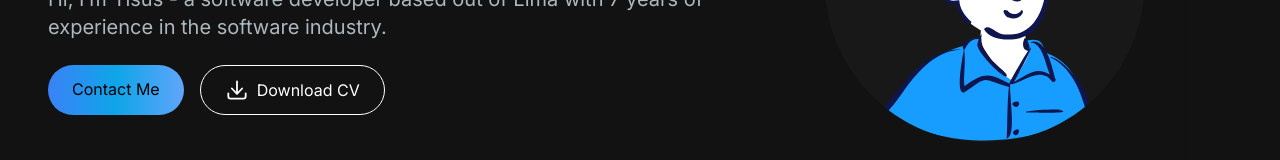
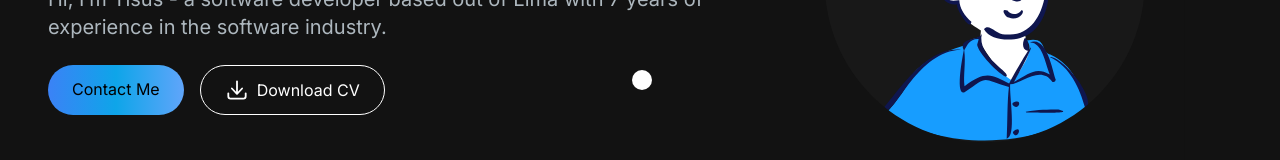
Before and after one commit to Loadcircle/portfolio, a Next.js app: page / in a window 1280 px wide. Shown: the part 322-482 px from the top of the page. Built offline with nearby package versions, Linux system fonts and the light colour scheme.

Commit message:
follow ball

```diff
--- a/package.json
+++ b/package.json
@@ -10,6 +10,8 @@
   },
   "dependencies": {
     "@heroicons/react": "^2.0.18",
+    "@types/gsap": "^3.0.0",
+    "gsap": "^3.12.2",
     "lottie-react": "^2.4.0",
     "next": "13.5.4",
     "react": "^18",
--- /dev/null
+++ b/src/app/components/AnimatedCircle.tsx
@@ -0,0 +1,34 @@
+"use client"
+import React, { useEffect, useRef } from 'react'
+import { AnimatedCircleHandle } from './AnimatedCircleHandle'
+
+type CircleRefType = {
+    moveTo: (x: number, y: number) => void;
+};
+
+export const AnimatedCircle = () => {
+    const circleRef = useRef<CircleRefType>(null);
+
+    useEffect(() => {
+        //set to center screen
+        const { innerWidth, innerHeight } = window;
+        circleRef.current?.moveTo(innerWidth / 2, innerHeight / 2);
+
+        const onMove = ({ pageX, pageY }: PointerEvent) => {
+            circleRef.current?.moveTo(pageX, pageY);
+        };
+
+        window.addEventListener("pointermove", onMove);
+
+        return () => {
+            window.removeEventListener("pointermove", onMove);
+        }
+
+    }, []);
+
+    return (
+        <div className='absolute -top-2 -left-2'>
+            <AnimatedCircleHandle ref={circleRef}/>
+        </div>
+    )
+}
--- /dev/null
+++ b/src/app/components/AnimatedCircleHandle.tsx
@@ -0,0 +1,20 @@
+"use client"
+import { gsap } from "gsap";
+import { forwardRef, useImperativeHandle, useRef } from "react";
+
+export const AnimatedCircleHandle = forwardRef((props, ref) => {
+    const el = useRef<HTMLInputElement>(null);
+    const delay = 0;
+
+    useImperativeHandle(ref, () => {
+
+      // return our API
+      return {
+        moveTo(x:number, y:number) {
+          gsap.to(el.current, { x, y, delay});
+        }
+      };
+    }, []);
+
+    return <div className="rounded-full w-5 h-5 bg-white" ref={el}></div>;
+  });
--- a/src/app/globals.css
+++ b/src/app/globals.css
@@ -22,12 +22,7 @@ html{
 
 body {
   color: rgb(var(--foreground-rgb));
-  background: linear-gradient(
-      to bottom,
-      transparent,
-      rgb(var(--background-end-rgb))
-    )
-    rgb(var(--background-start-rgb));
+  background: #121212
 }
 
 .default-gradient{
--- a/src/app/page.tsx
+++ b/src/app/page.tsx
@@ -5,19 +5,23 @@ import { ProjectsSection } from './components/ProjectsSection'
 import { ContactSections } from './components/ContactSections'
 import { Footer } from './components/Footer'
 import { AchievementsSection } from './components/AchievementsSection'
+import { AnimatedCircle } from './components/AnimatedCircle'
 
 export default function Home() {
   return (
-    <main className="flex min-h-screen flex-col bg-[#121212]">
+    <>
       <Navbar/>
+      <main>
         <div className="container mt-16 lg:mt-6 mx-auto py-4 px-12">
+          <AnimatedCircle/>
           <HeroSection/>
           <AchievementsSection/>
           <AboutSection/>
           <ProjectsSection/>
           <ContactSections/>
         </div>
+      </main>
       <Footer/>
-    </main>
+    </>
   )
 }
```
Also changed, not shown: 1 other file (tests, documents, lock files or other folders). Lines whose indentation alone changed are shown as unchanged.
